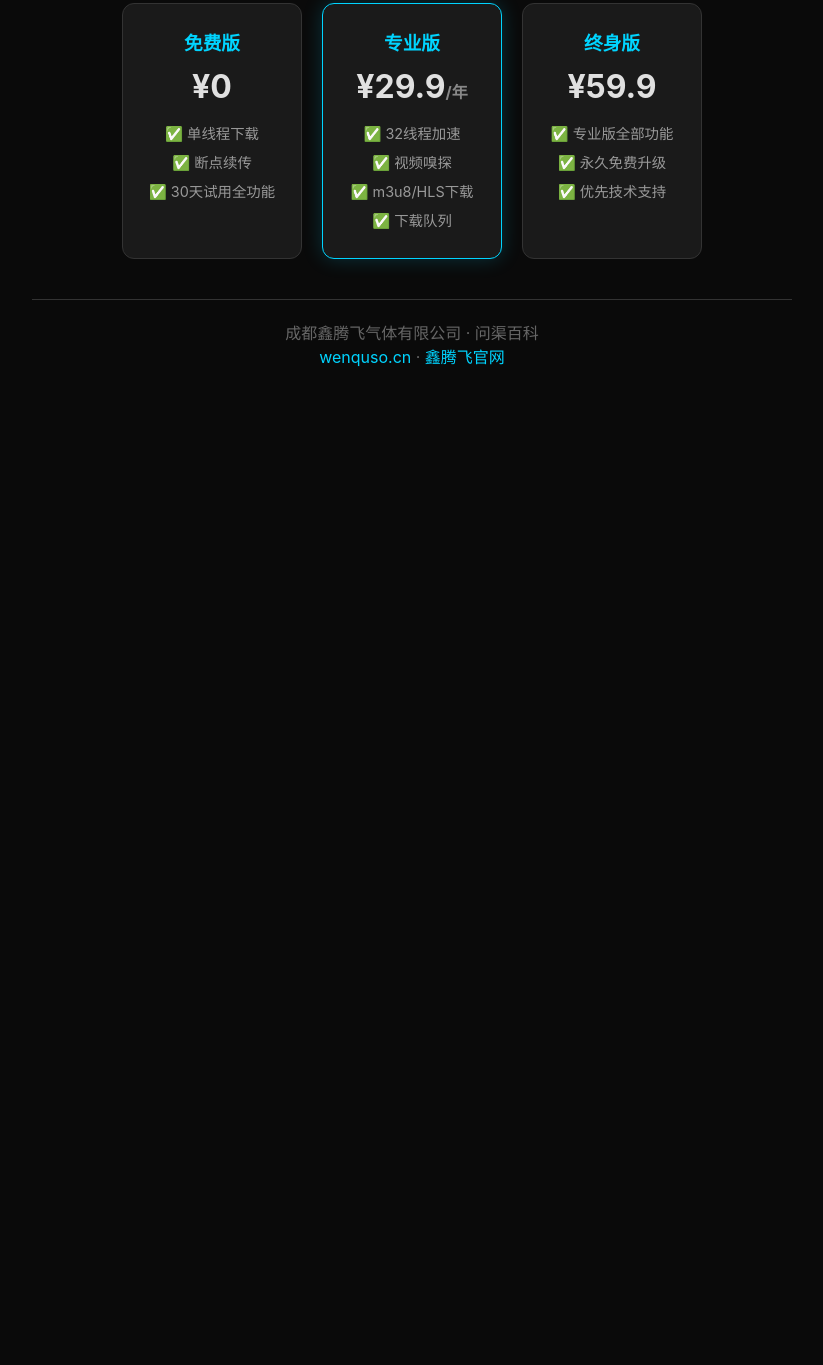
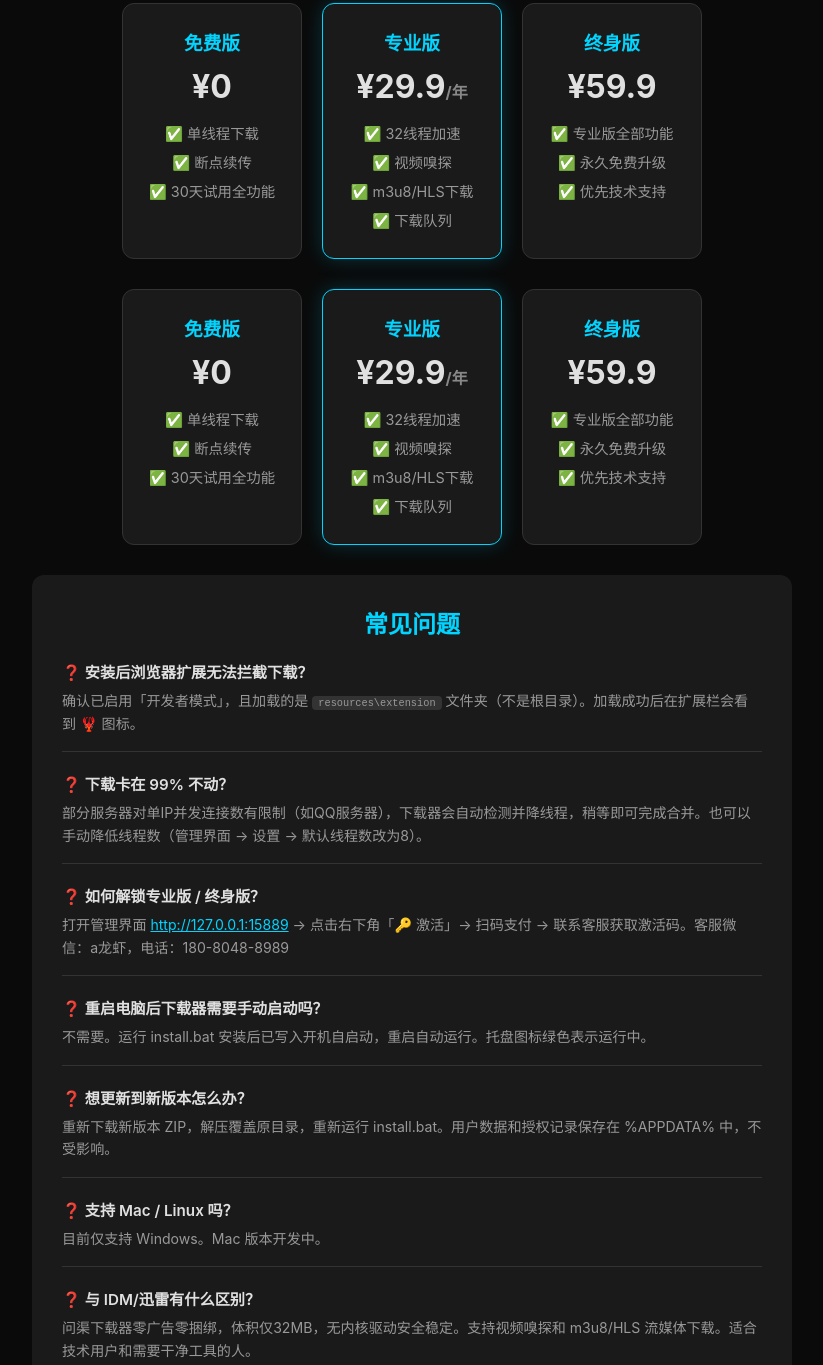
Before and after one commit to liusige377/wenqu-dl, a browser extension: page index.html in a window 1280 px wide. Shown: the part 1281-2646 px from the top of the page, without its empty margins (228-1051 px from the left). Before the commit the page ends 1689 px from the top, so only its background shows below. Drawn offline with Linux system fonts and the light colour scheme.

Commit message:
v3.0.1: README + FAQ page + better lobster icons

```diff
--- a/index.html
+++ b/index.html
@@ -38,6 +38,13 @@
     .plan ul li { padding: 4px 0; }
     .footer { text-align: center; color: #666; margin-top: 40px; padding-top: 20px; border-top: 1px solid #333; }
     .footer a { color: #00d4ff; text-decoration: none; }
+    .faq { background: #1a1a1a; border-radius: 12px; padding: 30px; margin: 30px 0; }
+    .faq-item { margin-bottom: 20px; border-bottom: 1px solid #333; padding-bottom: 16px; }
+    .faq-item:last-child { border-bottom: none; margin-bottom: 0; padding-bottom: 0; }
+    .faq-q { color: #e0e0e0; font-weight: 600; margin-bottom: 8px; font-size: 0.95em; }
+    .faq-a { color: #999; font-size: 0.88em; line-height: 1.6; }
+    .faq-a code { background: #333; padding: 1px 6px; border-radius: 4px; font-size: 0.9em; }
+    .faq-a a { color: #00d4ff; }
   </style>
 </head>
 <body>
@@ -140,6 +147,69 @@
       </div>
     </div>
 
+    <div class="pricing">
+      <div class="plan">
+        <h3>免费版</h3>
+        <div class="price">¥0</div>
+        <ul>
+          <li>✅ 单线程下载</li>
+          <li>✅ 断点续传</li>
+          <li>✅ 30天试用全功能</li>
+        </ul>
+      </div>
+      <div class="plan recommended">
+        <h3>专业版</h3>
+        <div class="price">¥29.9<small>/年</small></div>
+        <ul>
+          <li>✅ 32线程加速</li>
+          <li>✅ 视频嗅探</li>
+          <li>✅ m3u8/HLS下载</li>
+          <li>✅ 下载队列</li>
+        </ul>
+      </div>
+      <div class="plan">
+        <h3>终身版</h3>
+        <div class="price">¥59.9</div>
+        <ul>
+          <li>✅ 专业版全部功能</li>
+          <li>✅ 永久免费升级</li>
+          <li>✅ 优先技术支持</li>
+        </ul>
+      </div>
+    </div>
+
+    <div class="faq">
+      <h2 style="color:#00d4ff;margin-bottom:20px;text-align:center">常见问题</h2>
+      <div class="faq-item">
+        <div class="faq-q">❓ 安装后浏览器扩展无法拦截下载？</div>
+        <div class="faq-a">确认已启用「开发者模式」，且加载的是 <code>resources\extension</code> 文件夹（不是根目录）。加载成功后在扩展栏会看到 🦞 图标。</div>
+      </div>
+      <div class="faq-item">
+        <div class="faq-q">❓ 下载卡在 99% 不动？</div>
+        <div class="faq-a">部分服务器对单IP并发连接数有限制（如QQ服务器），下载器会自动检测并降线程，稍等即可完成合并。也可以手动降低线程数（管理界面 → 设置 → 默认线程数改为8）。</div>
+      </div>
+      <div class="faq-item">
+        <div class="faq-q">❓ 如何解锁专业版 / 终身版？</div>
+        <div class="faq-a">打开管理界面 <a href="http://127.0.0.1:15889" style="color:#00d4ff">http://127.0.0.1:15889</a> → 点击右下角「🔑 激活」→ 扫码支付 → 联系客服获取激活码。客服微信：a龙虾，电话：180-8048-8989</div>
+      </div>
+      <div class="faq-item">
+        <div class="faq-q">❓ 重启电脑后下载器需要手动启动吗？</div>
+        <div class="faq-a">不需要。运行 install.bat 安装后已写入开机自启动，重启自动运行。托盘图标绿色表示运行中。</div>
+      </div>
+      <div class="faq-item">
+        <div class="faq-q">❓ 想更新到新版本怎么办？</div>
+        <div class="faq-a">重新下载新版本 ZIP，解压覆盖原目录，重新运行 install.bat。用户数据和授权记录保存在 %APPDATA% 中，不受影响。</div>
+      </div>
+      <div class="faq-item">
+        <div class="faq-q">❓ 支持 Mac / Linux 吗？</div>
+        <div class="faq-a">目前仅支持 Windows。Mac 版本开发中。</div>
+      </div>
+      <div class="faq-item">
+        <div class="faq-q">❓ 与 IDM/迅雷有什么区别？</div>
+        <div class="faq-a">问渠下载器零广告零捆绑，体积仅32MB，无内核驱动安全稳定。支持视频嗅探和 m3u8/HLS 流媒体下载。适合技术用户和需要干净工具的人。</div>
+      </div>
+    </div>
+
     <div class="footer">
       <p>成都鑫腾飞气体有限公司 · 问渠百科</p>
       <p><a href="https://wenquso.cn">wenquso.cn</a> · <a href="https://liusige377.github.io/xintengfei-website/">鑫腾飞官网</a></p>
```
Also changed, not shown: README.md (added), extension/icons/icon128.png, extension/icons/icon16.png, extension/icons/icon32.png, extension/icons/icon48.png.
